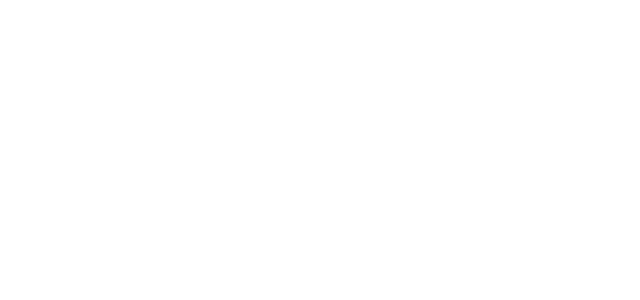
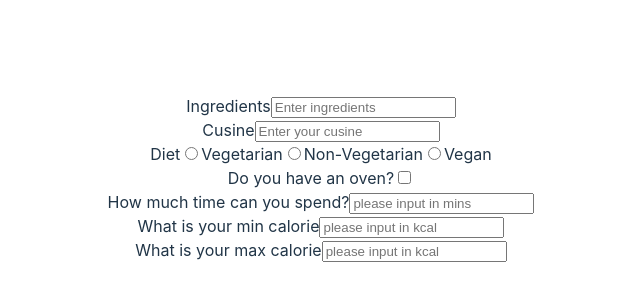
Before and after one commit to mayur-driod/byte-2-bite, a React (Vite) app: page /aipage in a window 1280 px wide. Before the commit this address had no page. Shown: the part 222-522 px from the top of the page, without its empty margins (319-959 px from the left). Built offline with nearby package versions, Linux system fonts and the light colour scheme; a web font is replaced by a local one.

Commit message:
made changes to the AI Page

```diff
--- a/src/App.jsx
+++ b/src/App.jsx
@@ -5,6 +5,7 @@
 import Home from './pages/Home'
 import Login from './pages/Login'
 import Contact from './pages/Contact'
+import AIpage from './pages/AIpage'
 
 function App() {
 
@@ -15,6 +16,7 @@
           <Route path="/signup" element={<Signup/>} />
           <Route path="/login" element={<Login/>} />
           <Route path='/contact' element={<Contact/>} />
+          <Route path='/aipage' element={<AIpage/>} />
         </Routes>
     </>
   )
--- /dev/null
+++ b/src/Data/Cusines.json
@@ -0,0 +1,33 @@
+[
+    "Afghan", "African", "Algerian", "American", "Argentine", "Armenian",
+    "Australian", "Austrian", "Azerbaijani", "Bahamian", "Bahraini",
+    "Bangladeshi", "Barbecue", "Basque", "Belarusian", "Belgian",
+    "Belizean", "Beninese", "Bhutanese", "Bolivian", "Bosnian", "Brazilian",
+    "British", "Bruneian", "Bulgarian", "Burmese", "Cajun", "Cambodian",
+    "Cameroonian", "Caribbean", "Chadian", "Chilean", "Chinese", "Colombian",
+    "Congolese", "Costa Rican", "Croatian", "Cuban", "Cypriot", "Czech",
+    "Danish", "Dominican", "Dutch", "Ecuadorian", "Egyptian", "Emirati",
+    "Eritrean", "Estonian", "Ethiopian", "Fijian", "Filipino", "Finnish",
+    "French", "Gabonese", "Gambian", "Georgian", "German", "Ghanaian",
+    "Greek", "Grenadian", "Guatemalan", "Guinean", "Haitian", "Hawaiian",
+    "Honduran", "Hungarian", "Icelandic", "Indian", "Indonesian", "Iranian",
+    "Iraqi", "Irish", "Israeli", "Italian", "Ivorian", "Jamaican", "Japanese",
+    "Jordanian", "Kazakh", "Kenyan", "Korean", "Kosovar", "Kuwaiti", "Kyrgyz",
+    "Laotian", "Latvian", "Lebanese", "Liberian", "Libyan", "Liechtensteiner",
+    "Lithuanian", "Luxembourgish", "Macedonian", "Malagasy", "Malaysian",
+    "Maldivian", "Malian", "Maltese", "Mauritian", "Mediterranean", "Mexican",
+    "Moldovan", "Monegasque", "Mongolian", "Montenegrin", "Moroccan",
+    "Mozambican", "Namibian", "Nauruan", "Nepalese", "New Zealand",
+    "Nicaraguan", "Nigerian", "North African", "Norwegian", "Omani",
+    "Pakistani", "Palauan", "Palestinian", "Panamanian", "Papua New Guinean",
+    "Paraguayan", "Peruvian", "Polish", "Portuguese", "Puerto Rican", "Qatari",
+    "Romanian", "Russian", "Rwandan", "Sahrawi", "Salvadoran", "Samoan",
+    "San Marinese", "Saudi", "Scottish", "Senegalese", "Serbian", "Seychellois",
+    "Singaporean", "Slovak", "Slovenian", "Solomon Islands", "Somali",
+    "South African", "South Sudanese", "Southern", "Spanish", "Sri Lankan",
+    "Sudanese", "Surinamese", "Swedish", "Swiss", "Syrian", "São Toméan",
+    "Taiwanese", "Tajik", "Tanzanian", "Thai", "Tibetan", "Timorese",
+    "Togolese", "Tongan", "Tunisian", "Turkish", "Turkmen", "Tuvaluan",
+    "Ugandan", "Ukrainian", "Uruguayan", "Uzbek", "Vanuatuan", "Venezuelan",
+    "Vietnamese", "Welsh", "West African", "Yemeni", "Zambian", "Zimbabwean"
+]
--- /dev/null
+++ b/src/pages/AIpage.jsx
@@ -0,0 +1,132 @@
+import React from 'react'
+import { useState } from 'react'
+import cuisines from '../Data/Cusines.json'
+
+function AIpage() {
+    const [inputs, setInputs] = useState({
+        Ingredients: '',
+        Cusine: '',
+        Diet: '',
+        Hasoven: false,
+        Time: null,
+        minCalories: null,
+        maxCalories: null,
+    });
+    const [filteredCuisines, setFilteredCuisines] = useState([]);
+    const [showDropdown, setShowDropdown] = useState(false);
+
+    const handleChange = (e) => {
+        const {name, value, type, checked} = e.target;
+        setInputs(prevState => ({
+            ...prevState,
+            [name]: type === 'checkbox' ? checked : value
+        }));
+
+        if (name === 'Cusine' && value.length > 0) {
+            setFilteredCuisines(
+              cuisines.filter(cuisine =>
+                cuisine.toLowerCase().includes(value.toLowerCase())
+              )
+            );
+            setShowDropdown(true);
+          } else {
+            setShowDropdown(false);
+          }
+    }
+
+    const handleSelect = (cuisine) => {
+        setInputs(prevState => ({
+            ...prevState,
+            Cusine: cuisine
+        }));
+        setShowDropdown(false);
+    }
+
+  return (
+    <>
+        <div>
+            <form >
+                <div>
+                    <label>Ingredients</label>
+                    <input type="text" value={inputs.Ingredients} name="Ingredients" onChange={handleChange} placeholder="Enter ingredients" required/>
+                </div>
+                <div>
+                    <label>Cusine</label>
+                    <input type="text" value={inputs.Cusine} onChange={handleChange} onFocus={()=> setShowDropdown(true)} name="Cusine" placeholder='Enter your cusine' autoComplete='true' />
+                    {showDropdown && filteredCuisines.length > 0 && (
+                        <ul style={{ position: 'absolute', left: 0, right: 0, backgroundColor: 'white', border: '1px solid', borderRadius: '4px', boxShadow: '0 4px 8px rgba(0, 0, 0, 0.1)', marginTop: '4px', zIndex: 1 }}>
+                          {filteredCuisines.map((cuisine) => (
+                            <li
+                              key={cuisine}
+                              onClick={() => handleSelect(cuisine)}
+                              style={{ padding: '8px 12px', cursor: 'pointer', backgroundColor: 'white', color: 'black' }}
+                            >
+                              {cuisine}
+                            </li>
+                          ))}
+                        </ul>
+                        )}
+                </div>
+
+                <div>
+                    <label>Diet</label>
+                    <label>
+                        <input
+                            type="radio"
+                            name="Diet"
+                            value="vegetarian"
+                            checked={inputs.Diet === "vegetarian"}
+                            onChange={handleChange}
+                            required
+                        />
+                        Vegetarian
+                    </label>
+                    <label>
+                        <input
+                            type="radio"
+                            name="Diet"
+                            value="non-vegetarian"
+                            checked={inputs.Diet === "non-vegetarian"}
+                            onChange={handleChange}
+                            required
+                        />
+                        Non-Vegetarian
+                    </label>
+                    <label>
+                        <input
+                            type="radio"
+                            name="Diet"
+                            value="vegan"
+                            checked={inputs.Diet === "vegan"}
+                            onChange={handleChange}
+                            required
+                        />
+                        Vegan
+                    </label>
+                </div>
+
+                <div>
+                    <label>Do you have an oven?</label>
+                    <input type="checkbox" name="Hasoven" checked={inputs.Hasoven} onChange={handleChange} />
+                </div>
+                <div>
+                    <label>How much time can you spend?</label>
+                    <input type="number" name="Time" value={inputs.Time} onChange={handleChange} placeholder='please input in mins' min={5} step={5}/>
+                </div>
+                <div>
+                    <div>
+                        <label>What is your min calorie</label>
+                        <input type="number" name="minCalories" value={inputs.minCalories} onChange={handleChange} placeholder='please input in kcal' min={100} step={100}/>
+                    </div>
+                    <div>
+                        <label>What is your max calorie</label>
+                        <input type="number" name="maxCalories" value={inputs.maxCalories} onChange={handleChange} placeholder='please input in kcal' min={101} step={100}/>
+                    </div>
+                </div>
+            </form>
+        </div>
+    </>
+  )
+}
+
+export default AIpage
```
